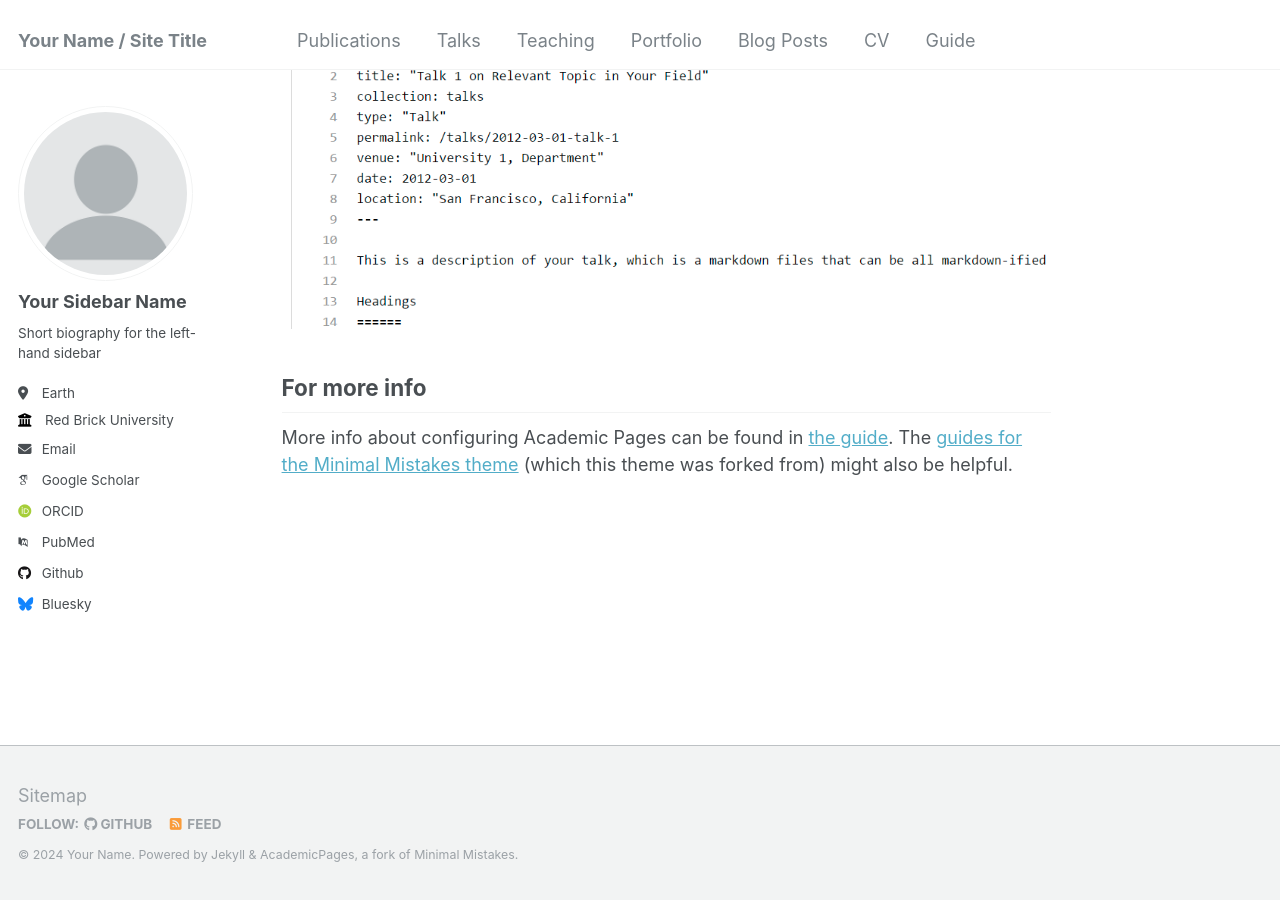
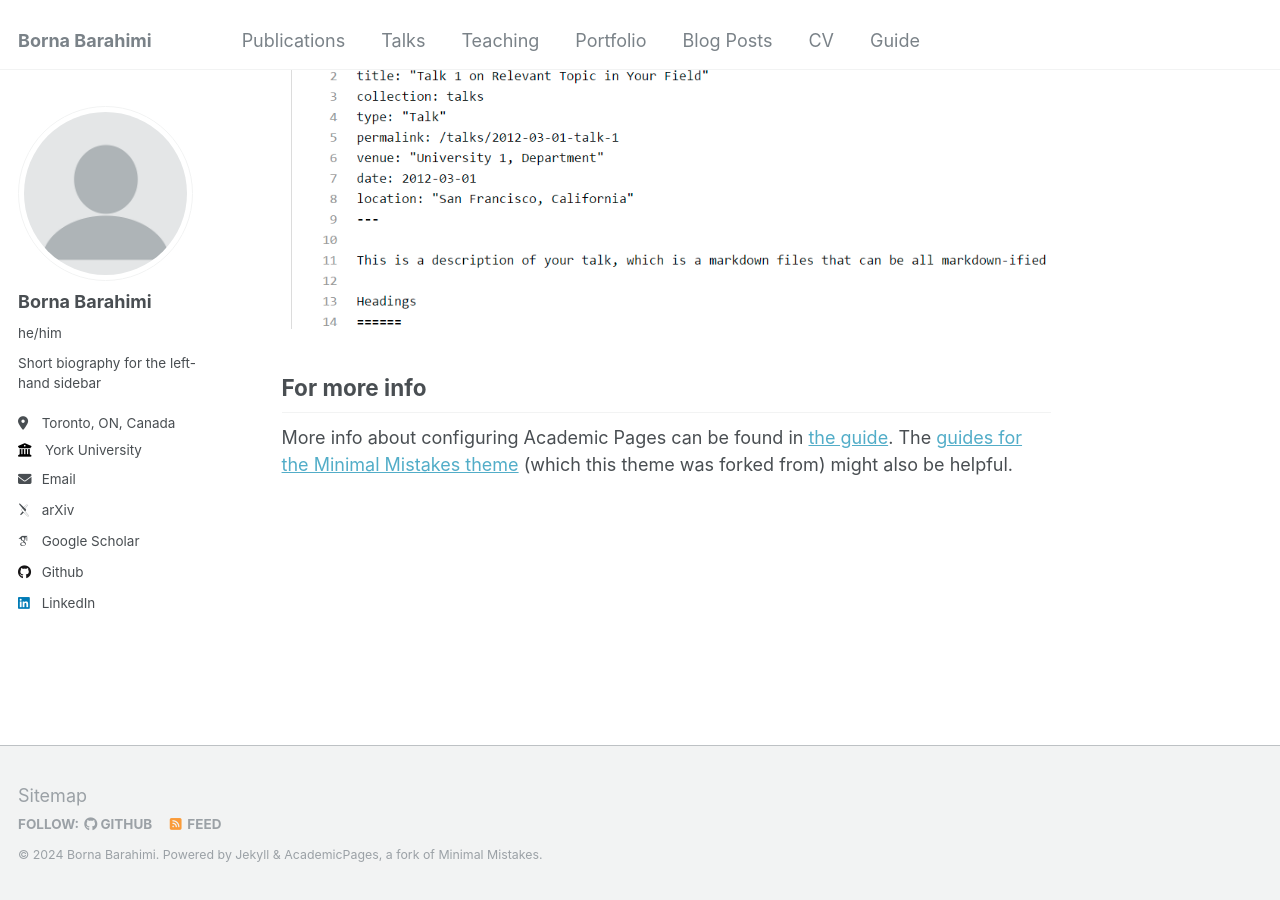
Before and after one commit to bornabr/bornabr.github.io, a Jekyll site: the page built from _pages/about.md, in a window 1280 px wide and 900 px high, scrolled down 2660 px. Built offline with Jekyll 4.4.1, drawn with Linux system fonts in a browser that asks for light colours; some web fonts are replaced.

Commit message:
Update personal information in _config.yml

```diff
--- a/_config.yml
+++ b/_config.yml
@@ -8,13 +8,13 @@
 
 # Basic Site Settings
 locale                   : "en-US"
-title                    : "Your Name / Site Title"
+title                    : "Borna Barahimi"
 title_separator          : "-"
-name                     : &name "Your Name"
+name                     : &name "Borna Barahimi"
 description              : &description "personal description"
-url                      : https://academicpages.github.io # the base hostname & protocol for your site e.g. "https://mmistakes.github.io"
+url                      : https://bornabr.github.io # the base hostname & protocol for your site e.g. "https://mmistakes.github.io"
 baseurl                  : "" # the subpath of your site, e.g. "/blog"
-repository               : "academicpages/academicpages.github.io"
+repository               : "bornabr/bornabr.github.io"
 
 # Site Author - The following control what appear as part of the author content on the side bar.
 #               If a field is blank the icon and link will not appear, otherwise it will be shown.
@@ -22,33 +22,33 @@ repository               : "academicpages/academicpages.github.io"
 author:
   # Biographic information
   avatar           : "profile.png"
-  name             : "Your Sidebar Name"
-  pronouns         : # example: "she/her"
+  name             : "Borna Barahimi"
+  pronouns         : "he/him"
   bio              : "Short biography for the left-hand sidebar"
-  location         : "Earth"
-  employer         : "Red Brick University"
+  location         : "Toronto, ON, Canada"
+  employer         : "York University"
   uri              : # URL
-  email            : "none@example.org"
+  email            : "bornab@yorku.ca"
 
   # Academic websites
-  arxiv            : # URL - Update with the correct link to your profile
-  googlescholar    : "https://scholar.google.com/citations?user=PS_CX0AAAAAJ"
+  arxiv            : "https://arxiv.org/search/cs?searchtype=author&query=Barahimi,+B"
+  googlescholar    : "https://scholar.google.com/citations?user=FUTfHQYAAAAJ&hl=en"
   impactstory      : # URL
-  orcid            : "http://orcid.org/yourorcidurl"
+  orcid            : # URL
   semantic         : # URL
-  pubmed           : "https://www.ncbi.nlm.nih.gov/pubmed/?term=john+snow"
+  pubmed           : # URL
   researchgate     : # URL
 
   # Repositories and software development
   bitbucket        : # Username - Update with your username on the site
   codepen          : # Username
   dribbble         : # Username
-  github           : "academicpages"
+  github           : "bornabr"
   kaggle           : # Username
   stackoverflow    : # User number or user number and name (i.e., use "1" or "1/jeff-atwood")
 
   # Social media
-  bluesky          : "bsky.app" # Replace this with you Bluesky username
+  bluesky          : # Username
   facebook         : # Username
   flickr           : # Username
   foursquare       : # Username
@@ -57,7 +57,7 @@ author:
   keybase          : # Username
   instagram        : # Username
   lastfm           : # Username
-  linkedin         : # Username
+  linkedin         : borna-barahimi
   mastodon         : # URL
   medium           : # URL
   pinterest        : # Username
```
